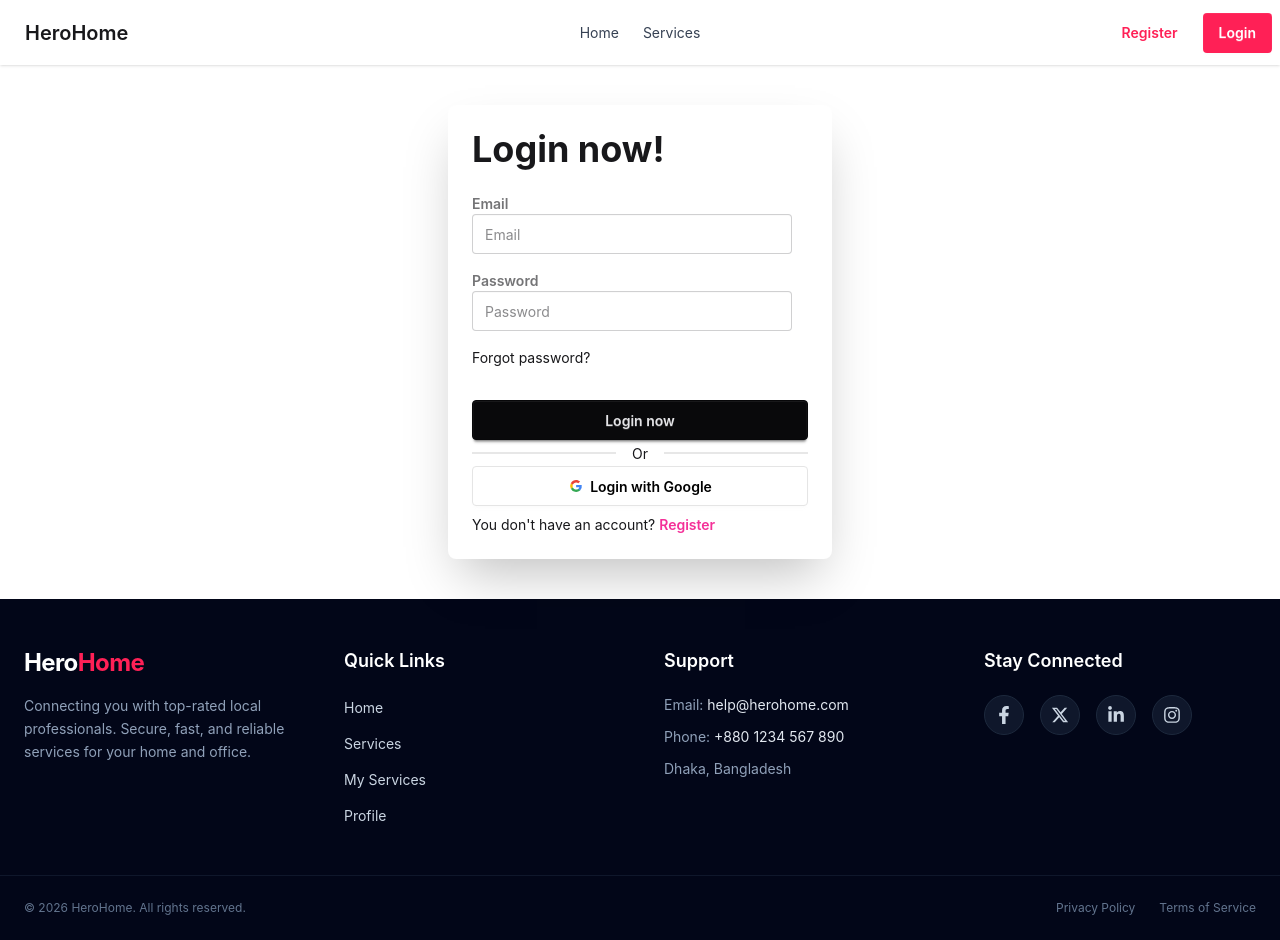
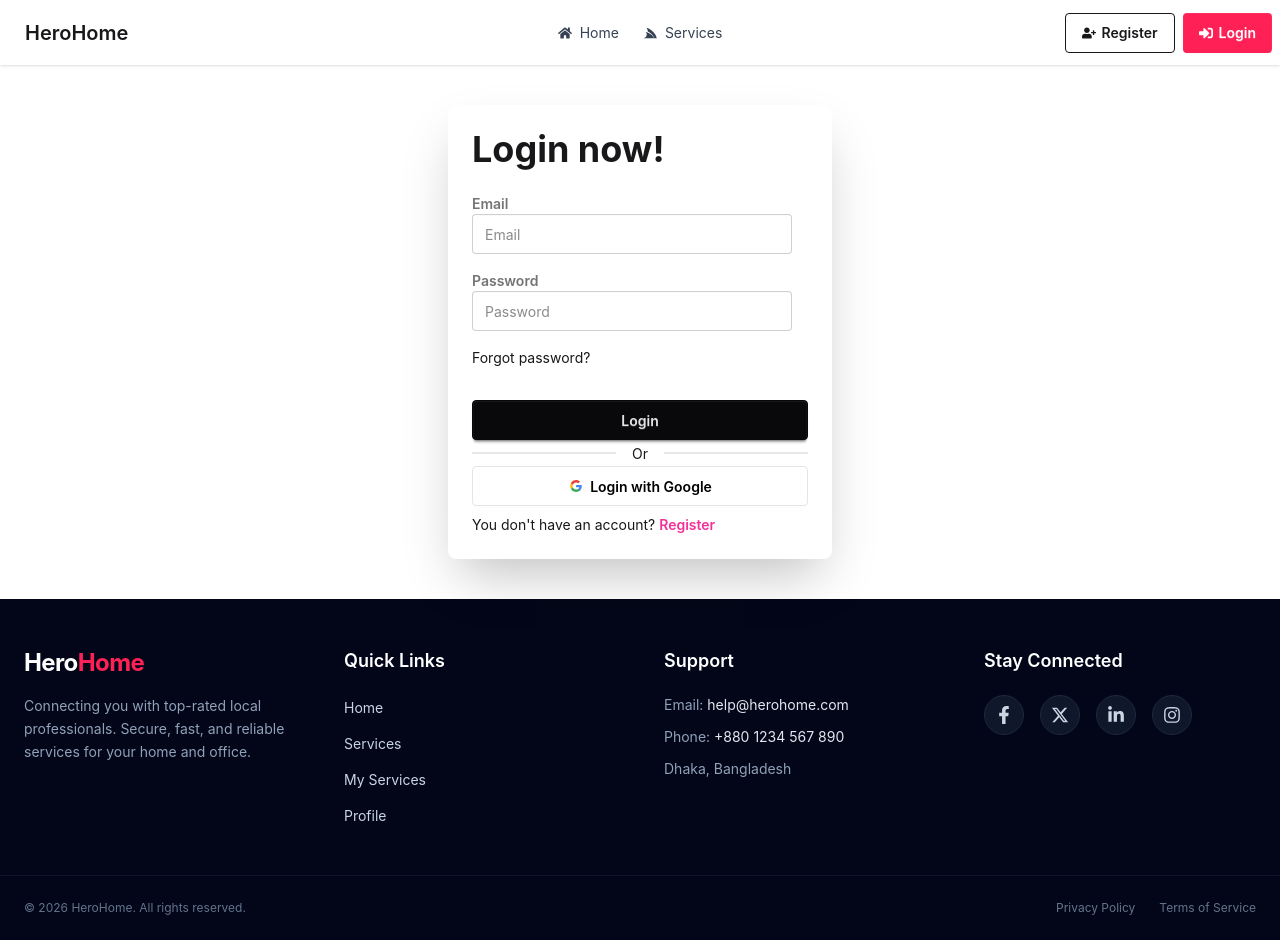
Before and after one commit to mohammademon393/HeroHome-client-A10, a React (Vite) app: page /login in a window 1280 px wide. Built offline with nearby package versions, Linux system fonts and the light colour scheme; no server answers.

Commit message:
install react icon and use somes react icon in anvbar

```diff
--- a/package.json
+++ b/package.json
@@ -10,6 +10,7 @@
     "preview": "vite preview"
   },
   "dependencies": {
+    "@react-icons/all-files": "^4.1.0",
     "@tailwindcss/vite": "^4.2.1",
     "axios": "^1.13.6",
     "firebase": "^12.9.0",
--- a/src/components/shered/Navbar.jsx
+++ b/src/components/shered/Navbar.jsx
@@ -2,6 +2,7 @@ import React, { useContext } from 'react';
 import { Link } from 'react-router';
 import { NavLink } from "react-router";
 import { AuthContext } from '../../context/AuthContext';
+import { FaCalendarCheck, FaHome, FaPlusCircle, FaServicestack, FaSignInAlt, FaTasks, FaUserCircle, FaUserPlus } from 'react-icons/fa';
 
 const Navbar = () => {
   // get user and signOut function
@@ -30,7 +31,7 @@ const Navbar = () => {
                 : "text-gray-700 hover:underline"
             }
           >
-            Home
+            <FaHome /> Home
           </NavLink>
         </li>
         <li>
@@ -42,12 +43,24 @@ const Navbar = () => {
                 : "text-gray-700 hover:underline"
             }
           >
-            Services
+            <FaServicestack /> Services
           </NavLink>
         </li>
 
         {user && (
           <>
+            <li>
+              <NavLink
+                to="/add-service"
+                className={({ isActive }) =>
+                  isActive
+                    ? "text-rose-500 font-bold cursor-default"
+                    : "text-gray-700 hover:underline"
+                }
+              >
+                <FaPlusCircle /> Add Service
+              </NavLink>
+            </li>
             <li>
               <NavLink
                 to="/my-services"
@@ -57,21 +70,10 @@ const Navbar = () => {
                     : "text-gray-700 hover:underline"
                 }
               >
-            My Services
+                <FaTasks /> My Services
               </NavLink>
             </li>
-        <li>
-          <NavLink
-            to="/add-service"
-            className={({ isActive }) =>
-              isActive
-                ? "text-rose-500 font-bold cursor-default"
-                : "text-gray-700 hover:underline"
-            }
-          >
-            Add Service
-          </NavLink>
-        </li>
+
             <li>
               <NavLink
                 to="/my-bookings"
@@ -81,7 +83,7 @@ const Navbar = () => {
                     : "text-gray-700 hover:underline"
                 }
               >
-            My Bookings
+                <FaCalendarCheck /> My Bookings
               </NavLink>
             </li>
             <li>
@@ -93,12 +95,11 @@ const Navbar = () => {
                     : "text-gray-700 hover:underline"
                 }
               >
-            Profile
+                <FaUserCircle /> Profile
               </NavLink>
             </li>
           </>
         )}
-
       </>
     );
 
@@ -150,7 +151,6 @@ const Navbar = () => {
                   className="btn btn-ghost btn-circle avatar border-2 border-rose-100"
                 >
                   <div className="w-10 rounded-full">
-                    {/* যদি photoURL না থাকে তবে একটা ডিফল্ট ইমেজ দেখাবে */}
                     <img
                       alt="User"
                       src={
@@ -191,15 +191,15 @@ const Navbar = () => {
               <div className="flex gap-2">
                 <Link
                   to="/register"
-                  className="btn btn-ghost text-rose-500 hover:bg-rose-50"
+                  className="btn btn-outline hover:bg-rose-500 hover:text-white"
                 >
-                  Register
+                  <FaUserPlus /> Register
                 </Link>
                 <Link
                   to="/login"
                   className="btn bg-rose-500 hover:bg-rose-600 text-white border-none"
                 >
-                  Login
+                  <FaSignInAlt /> Login
                 </Link>
               </div>
             )}
--- a/src/pages/LoginRegister/Login.jsx
+++ b/src/pages/LoginRegister/Login.jsx
@@ -105,7 +105,7 @@ const Login = () => {
               <a className="link link-hover">Forgot password?</a>
             </div>
             <button type="submit" className="btn btn-neutral mt-4 w-full">
-              Login now
+              Login
             </button>
           </div>
         </form>
```
Also changed, not shown: 1 other file (tests, documents, lock files or other folders). Lines whose indentation alone changed are shown as unchanged.
